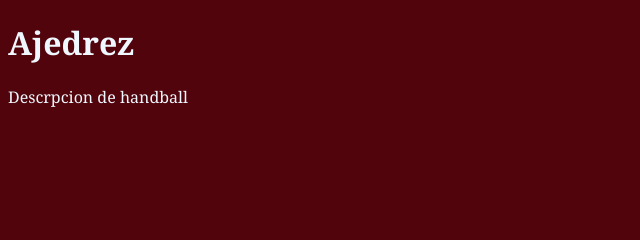
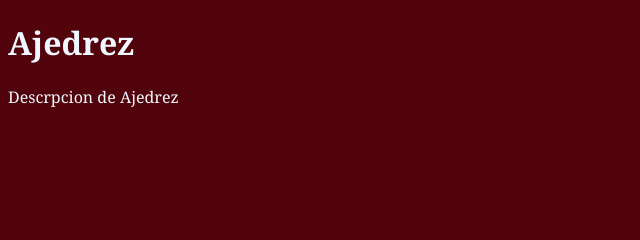
Before and after one commit to Proa5-2024/Practico1_5a-o_Jaz, a plain HTML site: page pag2m.html in a window 1280 px wide. Shown: the top 240 px of the page, 0-640 px from the left. Drawn offline with Linux system fonts and the light colour scheme.

Commit message:
Update pag2m.html

```diff
--- a/pag2m.html
+++ b/pag2m.html
@@ -11,7 +11,7 @@
     <h1 class="cletrasystyle"> Ajedrez </h1>
 
     <main class="cletrasystyle">
-        <p>Descrpcion de handball</p>
+        <p>Descrpcion de Ajedrez</p>
         <table class="positionlincks">
             <tr>
                 <td>
```
